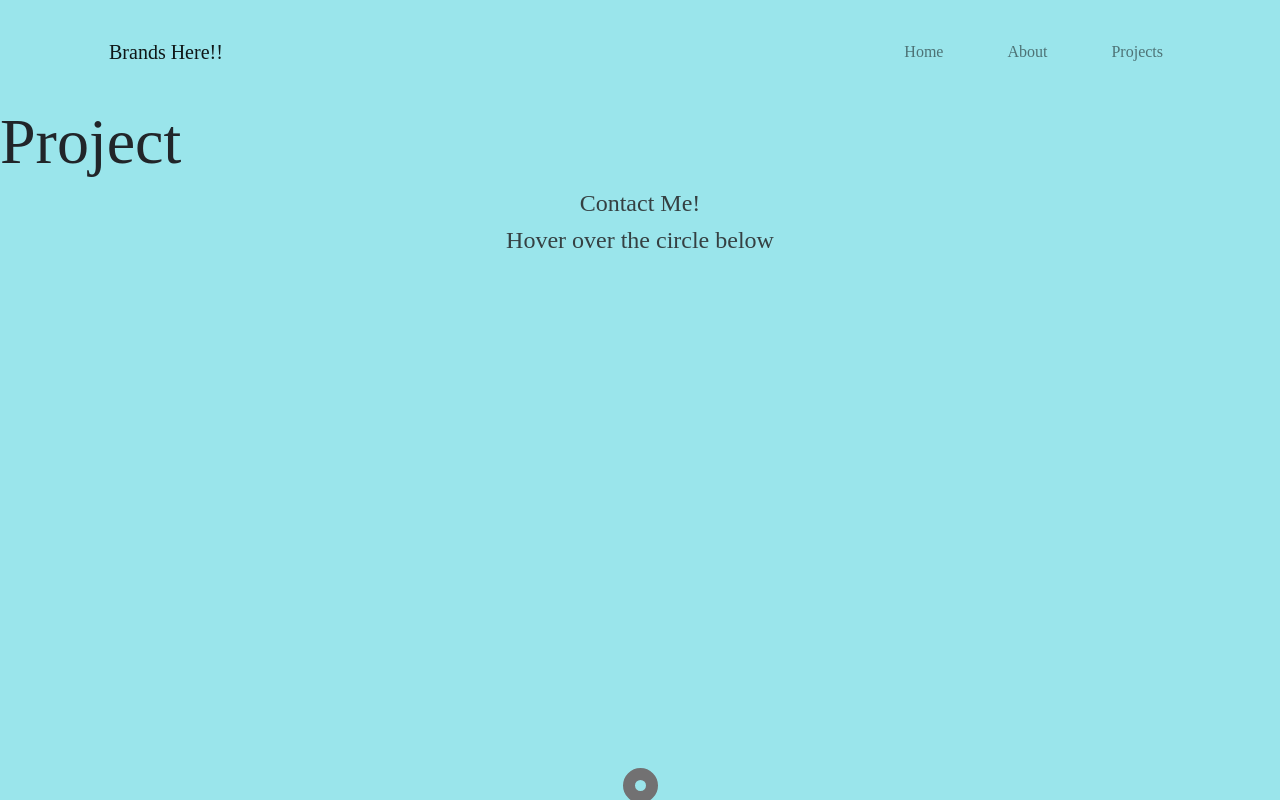
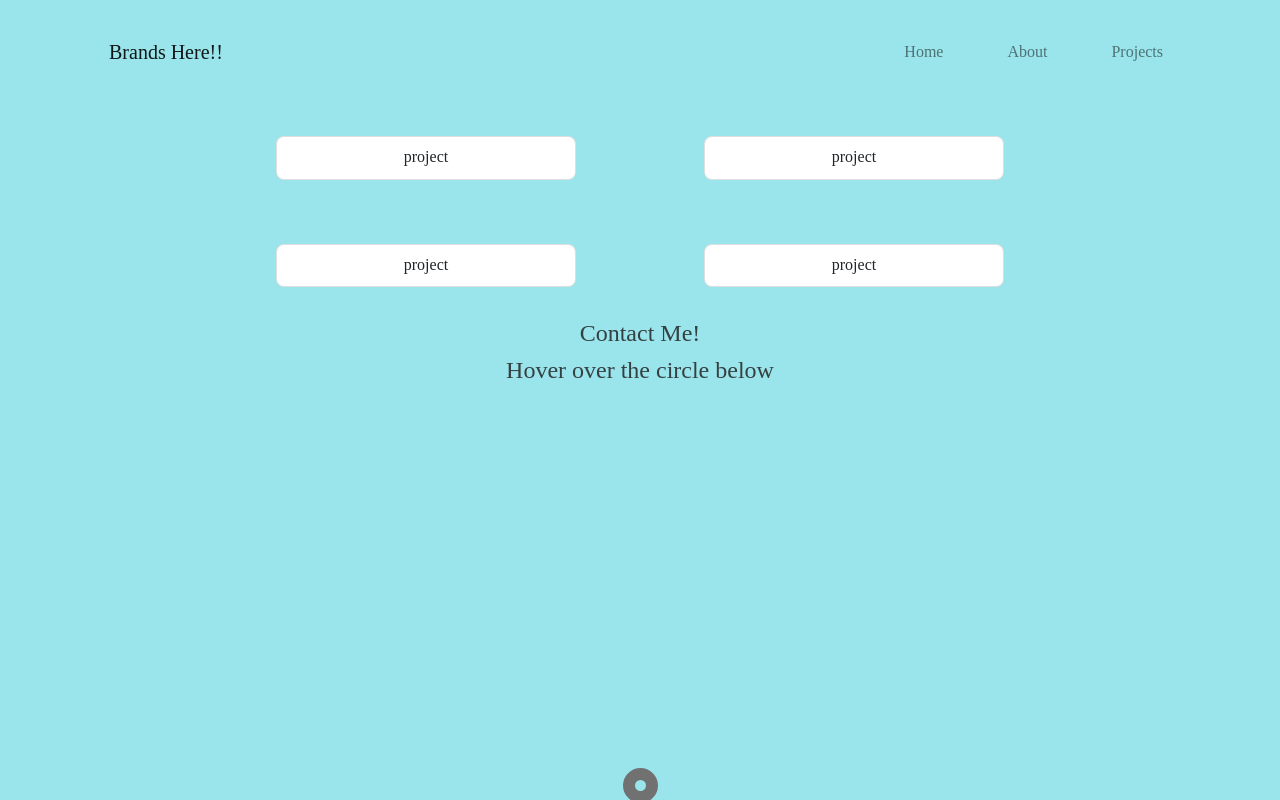
Before and after one commit to chay-chay/Sinatra_project, a React (Create React App) app in the folder portfolio/: page /project in a window 1280 px wide. Built offline with nearby package versions, Linux system fonts and the light colour scheme; a web font is replaced by a local one.

Commit message:
add card elements for projects

```diff
--- a/portfolio/src/components/Projects.js
+++ b/portfolio/src/components/Projects.js
@@ -1,8 +1,22 @@
 import React from "react";
+import './project.css'
 
 const Projects = () => {
     return(
-        <h1>Project</h1>
+        <div className="work">
+            <div className="card project">
+                project
+            </div>
+            <div className="card project">
+                project
+            </div>
+            <div className="card project">
+                project
+            </div>
+            <div className="card project">
+                project
+            </div>
+        </div>
     )
 }
 
--- a/portfolio/src/components/home.css
+++ b/portfolio/src/components/home.css
@@ -3,6 +3,7 @@
 .home-header h1 {
 font-family: 'Satisfy', cursive;
 text-align: center;
+
 }
 
 .home-header.main-name strong{
@@ -10,11 +11,12 @@ text-align: center;
     text-align: center;
 }
 
-/* #home{
+#home{
+    width: 1000%;
     display: flex;
-    flex-direction: row;
+    flex-direction: column;
     align-items: stretch;
-} */
+}
 
 .home-header{
     display: flex;
--- /dev/null
+++ b/portfolio/src/components/project.css
@@ -0,0 +1,36 @@
+.project {
+  /* display: flex;
+    justify-content: space-between;
+    padding: 0 10% ; */
+  /* dixplay: flex; */
+  text-align: center;
+  background-color: #ffffff;
+  width: 300px;
+  display: inline-table;
+  padding: 0.5rem 3rem 0.6rem 3rem;
+  margin: 2em 4em 2em 4em;
+  border-radius: 8px;
+}
+
+.work {
+  text-align: center;
+  display: flex;
+  flex-wrap: wrap;
+  justify-content:center;
+  padding: 0 10%;
+}
+/* .card1{
+    width: 300px;
+    height: 100px;
+    border: 1px solid blue;
+}
+
+.card2{
+    width: 300px;
+    height: 100px;
+    border: 1px solid blue;
+} */
+
+.card:hover {
+  box-shadow: 5px 10px 20px 1px rgba(0, 0, 0, 0.253) !important;
+}
```
